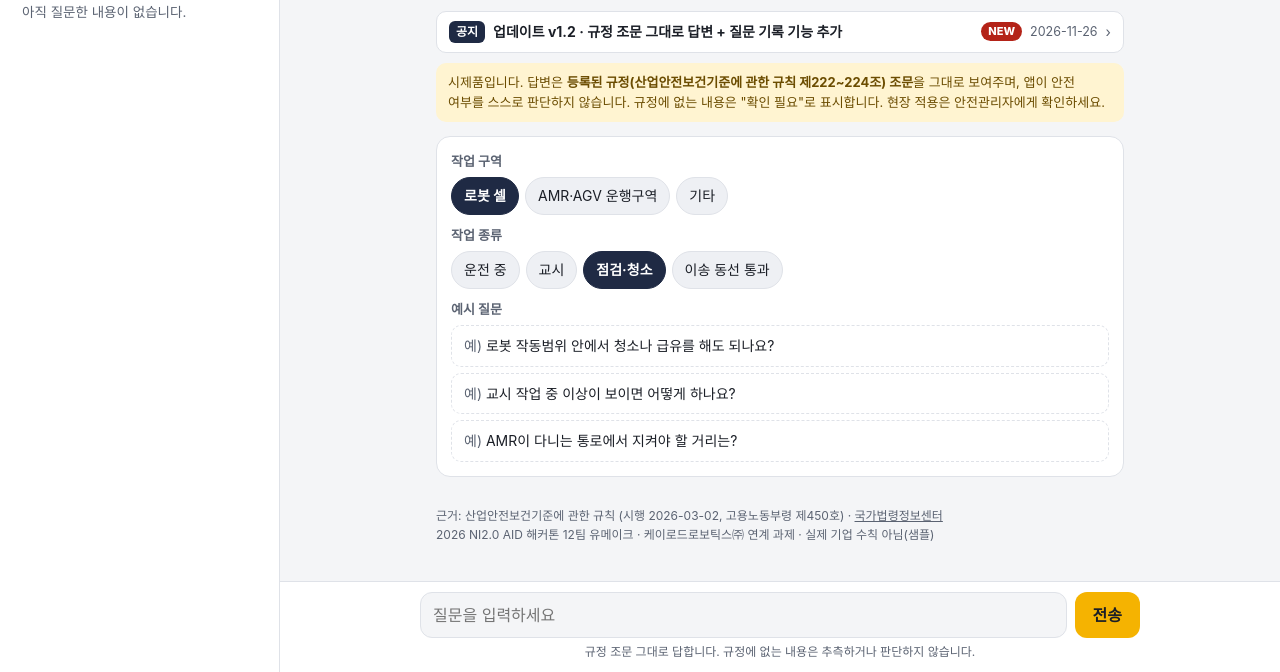
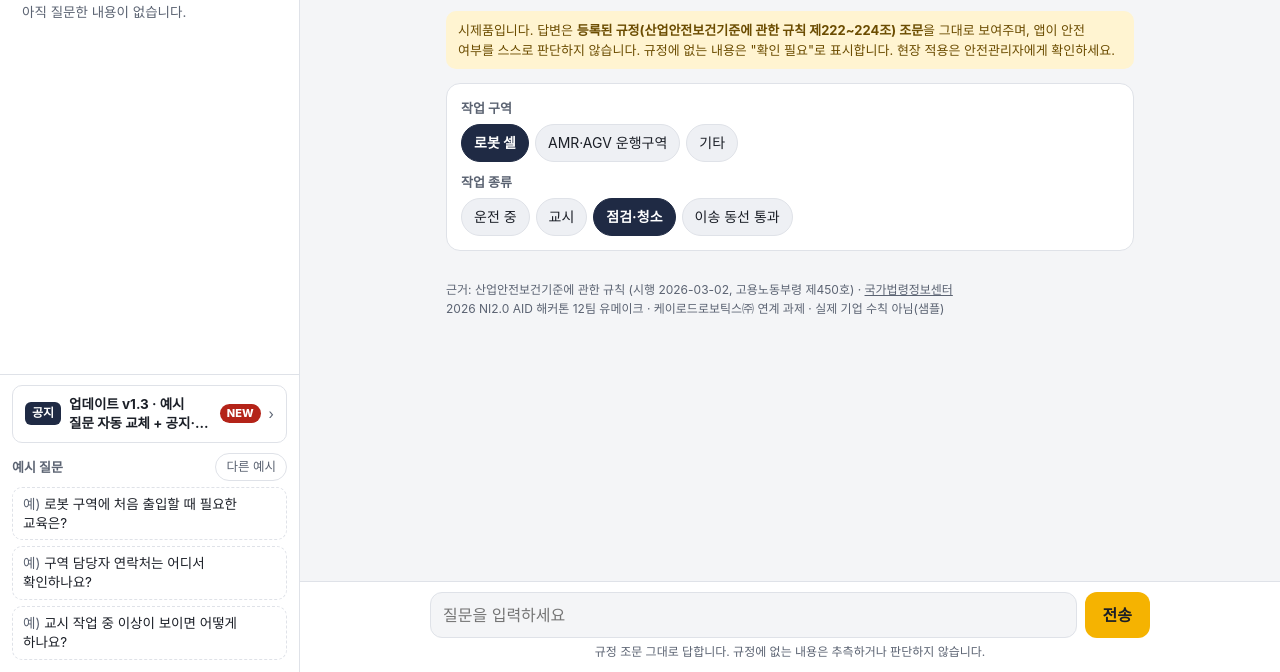
Before and after one commit to taeyang0309/ni2-hackathon-team12-parktaeyang, a plain HTML site: page index.html in a window 1280 px wide. Shown: the part 128-800 px from the top of the page. Drawn offline with Linux system fonts and the light colour scheme.

Commit message:
v1.3: 예시 질문 자동 교체, 공지·예시를 질문 기록 창 하단에 고정

```diff
--- a/index.html
+++ b/index.html
@@ -27,7 +27,7 @@
     --chip-on: #1f2a44;
     --chip-on-text: #ffffff;
     --radius: 14px;
-    --side-w: 280px;
+    --side-w: 300px;
   }
   @media (prefers-color-scheme: dark) {
     :root:not([data-theme="light"]) {
@@ -110,11 +110,9 @@
   .announce .tag { flex: none; background: var(--brand); color: var(--brand-text); font-size: 12px; font-weight: 800; border-radius: 6px; padding: 2px 7px; }
   :root[data-theme="dark"] .announce .tag { background: var(--accent); color: #1b1f27; }
   @media (prefers-color-scheme: dark) { :root:not([data-theme="light"]) .announce .tag { background: var(--accent); color: #1b1f27; } }
-  .announce .title { flex: 1; min-width: 0; font-weight: 700; }
-  .announce .date { flex: none; color: var(--muted); font-size: 12.5px; }
+  .announce .title { flex: 1; min-width: 0; font-weight: 700; font-size: 13.5px; line-height: 1.4; display: -webkit-box; -webkit-line-clamp: 2; -webkit-box-orient: vertical; overflow: hidden; }
   .announce .new { flex: none; background: var(--danger); color: #fff; font-size: 11px; font-weight: 800; border-radius: 999px; padding: 1px 7px; }
   .announce .arrow { flex: none; color: var(--muted); }
-  @media (max-width: 480px) { .announce .date { display: none; } }
   dialog.notice-dialog {
     border: 0; padding: 0; border-radius: 16px; width: calc(100% - 32px); max-width: 580px;
     background: var(--surface); color: var(--text); box-shadow: 0 20px 60px rgba(0,0,0,.35);
@@ -150,8 +148,14 @@
   .examples { display: grid; gap: 6px; }
   .example {
     text-align: left; background: transparent; border: 1px dashed var(--line);
-    border-radius: 10px; padding: 9px 12px; font-size: 14px; color: var(--text);
+    border-radius: 10px; padding: 7px 10px; font-size: 13.5px; line-height: 1.4; color: var(--text);
   }
+  .example:hover { background: var(--chip); }
+  /* 질문 기록 창 아래 고정 영역 (공지 + 예시 질문) */
+  .side-bottom { flex: none; border-top: 1px solid var(--line); padding: 10px 12px calc(12px + env(safe-area-inset-bottom)); background: var(--surface); }
+  .ex-head { display: flex; align-items: center; justify-content: space-between; margin: 2px 0 6px; }
+  .ex-head .label { margin: 0; }
+  .ex-refresh { border: 1px solid var(--line); background: var(--surface); border-radius: 999px; padding: 2px 10px; font-size: 12.5px; min-height: 28px; color: var(--muted); }
   .example::before { content: "예) "; color: var(--muted); }
 
   /* 질문 기록 (왼쪽) */
@@ -173,7 +177,7 @@
   .hist-clear { color: var(--danger); }
   .hist-clear:disabled { opacity: .4; cursor: default; }
   .hist-help { margin: 8px 14px 4px; font-size: 12.5px; color: var(--muted); }
-  ul.hist-list { list-style: none; margin: 0; padding: 6px 8px 16px; overflow-y: auto; flex: 1; display: grid; gap: 4px; align-content: start; }
+  ul.hist-list { list-style: none; margin: 0; padding: 6px 8px 16px; overflow-y: auto; flex: 1; min-height: 0; display: grid; gap: 4px; align-content: start; }
   ul.hist-list li { display: flex; align-items: stretch; gap: 2px; border-radius: 10px; }
   ul.hist-list li:hover { background: var(--chip); }
   .hist-q {
@@ -308,6 +312,17 @@
   </div>
   <p class="hist-help">질문을 누르면 그때 선택한 구역·작업으로 바로 다시 질문합니다.</p>
   <ul class="hist-list" id="hist-list"></ul>
+  <div class="side-bottom">
+    <!-- 공지사항 -->
+    <button type="button" class="announce" id="announce" aria-haspopup="dialog">
+      <span class="tag">공지</span>
+      <span class="title" id="announce-title"></span>
+      <span class="new hidden" id="announce-new">NEW</span>
+      <span class="arrow" aria-hidden="true">›</span>
+    </button>
+    <div class="ex-head"><p class="label">예시 질문</p><button type="button" class="ex-refresh" id="ex-refresh">다른 예시</button></div>
+    <div class="examples" id="examples"></div>
+  </div>
 </aside>
 <div class="scrim hidden" id="scrim"></div>
 
@@ -319,7 +334,7 @@
         <h1>세이프체크</h1>
         <p>로봇 작업구역 안전수칙 Q&amp;A · 시제품</p>
       </div>
-      <button type="button" class="history-toggle" id="hist-open" aria-controls="history">질문 기록</button>
+      <button type="button" class="history-toggle" id="hist-open" aria-controls="history">기록·예시</button>
     </div>
     <nav class="tabs" role="tablist" aria-label="화면 선택">
       <button role="tab" id="tab-qa" aria-selected="true" aria-controls="view-qa">질문하기</button>
@@ -329,15 +344,6 @@
 </header>
 
 <main>
-  <!-- 공지사항 -->
-  <button type="button" class="announce" id="announce" aria-haspopup="dialog">
-    <span class="tag">공지</span>
-    <span class="title" id="announce-title"></span>
-    <span class="new hidden" id="announce-new">NEW</span>
-    <span class="date" id="announce-date"></span>
-    <span class="arrow" aria-hidden="true">›</span>
-  </button>
-
   <div class="notice">
     시제품입니다. 답변은 <b>등록된 규정(산업안전보건기준에 관한 규칙 제222~224조) 조문</b>을 그대로 보여주며, 앱이 안전 여부를 스스로 판단하지 않습니다. 규정에 없는 내용은 "확인 필요"로 표시합니다. 현장 적용은 안전관리자에게 확인하세요.
   </div>
@@ -348,9 +354,7 @@
       <p class="label">작업 구역</p>
       <div class="chips" data-group="zone"></div>
       <p class="label">작업 종류</p>
-      <div class="chips" data-group="task"></div>
-      <p class="label" style="margin-top:4px">예시 질문</p>
-      <div class="examples" id="examples"></div>
+      <div class="chips" data-group="task" style="margin-bottom:0"></div>
     </div>
     <div id="thread" aria-live="polite"></div>
   </section>
@@ -403,6 +407,17 @@
 
   // ───────────────── 공지사항 (변경 내역) ─────────────────
   var RELEASES = [
+    {
+      ver: "1.3",
+      date: "2026-11-26",
+      title: "예시 질문 자동 교체 + 공지·예시 고정",
+      items: [
+        "예시 질문을 누를 때마다 새로운 예시 3개로 바뀝니다. (예시 15개 중 무작위, 방금 보던 예시와 겹치지 않음)",
+        "\"다른 예시\" 버튼으로 질문하지 않고도 예시를 바꿀 수 있습니다.",
+        "공지사항과 예시 질문을 왼쪽 질문 기록 창 아래쪽에 고정했습니다. 질문해서 화면이 아래로 내려가도 항상 보입니다.",
+        "모바일에서는 상단 \"기록·예시\" 버튼으로 질문 기록·공지·예시 질문을 열 수 있습니다."
+      ]
+    },
     {
       ver: "1.2",
       date: "2026-11-26",
@@ -590,11 +605,25 @@
     return COMMON_BEFORE.concat(items);
   }
 
-  var EXAMPLES = [
+  // 예시 질문 후보 (누를 때마다 이 중 3개를 새로 뽑음)
+  var EXAMPLE_POOL = [
     "로봇 작동범위 안에서 청소나 급유를 해도 되나요?",
+    "로봇을 수리하거나 점검할 때 기동스위치는 어떻게 하나요?",
+    "로봇 정비 중에 기동스위치 열쇠는 어떻게 관리하나요?",
+    "작업 중 표지판은 언제 붙여야 하나요?",
     "교시 작업 중 이상이 보이면 어떻게 하나요?",
-    "AMR이 다니는 통로에서 지켜야 할 거리는?"
+    "교시 작업 전에 정해야 하는 지침은 무엇인가요?",
+    "두 명이 함께 교시할 때 신호방법도 정해야 하나요?",
+    "로봇을 정지시킨 뒤 재가동할 때 필요한 조치는?",
+    "로봇 주변 울타리 높이는 얼마여야 하나요?",
+    "울타리를 설치할 수 없는 구간은 어떻게 하나요?",
+    "안전매트나 광전자식 방호장치는 언제 설치하나요?",
+    "AMR이 다니는 통로에서 지켜야 할 거리는?",
+    "로봇 구역에 처음 출입할 때 필요한 교육은?",
+    "로봇 셀에서 안전모나 안전화를 꼭 착용해야 하나요?",
+    "구역 담당자 연락처는 어디서 확인하나요?"
   ];
+  var shownExamples = [];
 
   // ───────────────── 상태 ─────────────────
   var state = { zone: "cell", task: "maint", czone: "cell", ctask: "maint" };
@@ -781,7 +810,7 @@
     var ul = document.getElementById("hist-list");
     document.getElementById("hist-count").textContent = list.length ? "(" + list.length + ")" : "";
     document.getElementById("hist-clear").disabled = !list.length;
-    document.getElementById("hist-open").textContent = "질문 기록" + (list.length ? " " + list.length : "");
+    document.getElementById("hist-open").textContent = "기록·예시" + (list.length ? " " + list.length : "");
     if (!list.length) {
       ul.innerHTML = '<li class="hist-empty">아직 질문한 내용이 없습니다.</li>';
       return;
@@ -849,13 +878,29 @@
     qInput.style.overflowY = qInput.scrollHeight > 120 ? "auto" : "hidden";
   });
 
-  document.getElementById("examples").innerHTML = EXAMPLES.map(function (q) {
-    return '<button type="button" class="example">' + esc(q) + "</button>";
-  }).join("");
+  // 예시 질문: 지금 보이는 3개와 겹치지 않게 새로 3개를 무작위로 뽑음
+  function pickExamples() {
+    var rest = EXAMPLE_POOL.filter(function (q) { return shownExamples.indexOf(q) === -1; });
+    for (var i = rest.length - 1; i > 0; i--) {
+      var j = Math.floor(Math.random() * (i + 1));
+      var tmp = rest[i]; rest[i] = rest[j]; rest[j] = tmp;
+    }
+    shownExamples = rest.slice(0, 3);
+    document.getElementById("examples").innerHTML = shownExamples.map(function (q) {
+      return '<button type="button" class="example">' + esc(q) + "</button>";
+    }).join("");
+  }
   document.getElementById("examples").addEventListener("click", function (e) {
     var b = e.target.closest(".example");
-    if (b) ask(b.textContent);
+    if (!b) return;
+    var q = b.textContent;
+    showTab("qa");
+    closeHistory();
+    ask(q);
+    pickExamples();
   });
+  document.getElementById("ex-refresh").addEventListener("click", pickExamples);
+  pickExamples();
 
   // ───────────────── F2: 체크리스트 ─────────────────
   function ckKey() { return "safecheck:" + state.czone + "|" + state.ctask; }
@@ -911,7 +956,6 @@
   var NOTICE_KEY = "safecheck:notice-seen";
   var latest = RELEASES[0];
   document.getElementById("announce-title").textContent = "업데이트 v" + latest.ver + " · " + latest.title;
-  document.getElementById("announce-date").textContent = latest.date;
   if (store.get(NOTICE_KEY) !== latest.ver) document.getElementById("announce-new").classList.remove("hidden");
   document.getElementById("notice-body").innerHTML = RELEASES.map(function (r) {
     return '<section class="release"><h3>v' + esc(r.ver) + " · " + esc(r.title) + "<small>" + esc(r.date) + "</small></h3><ul>" +
```
